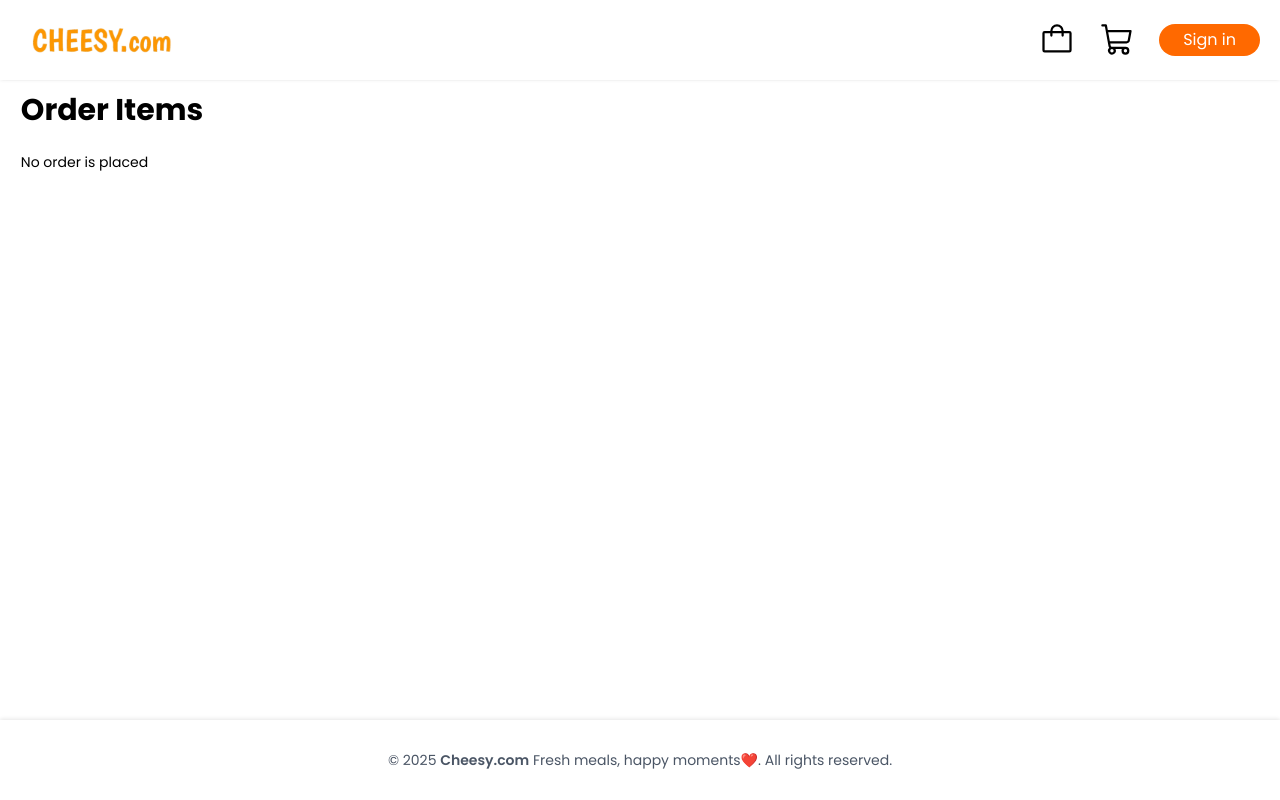
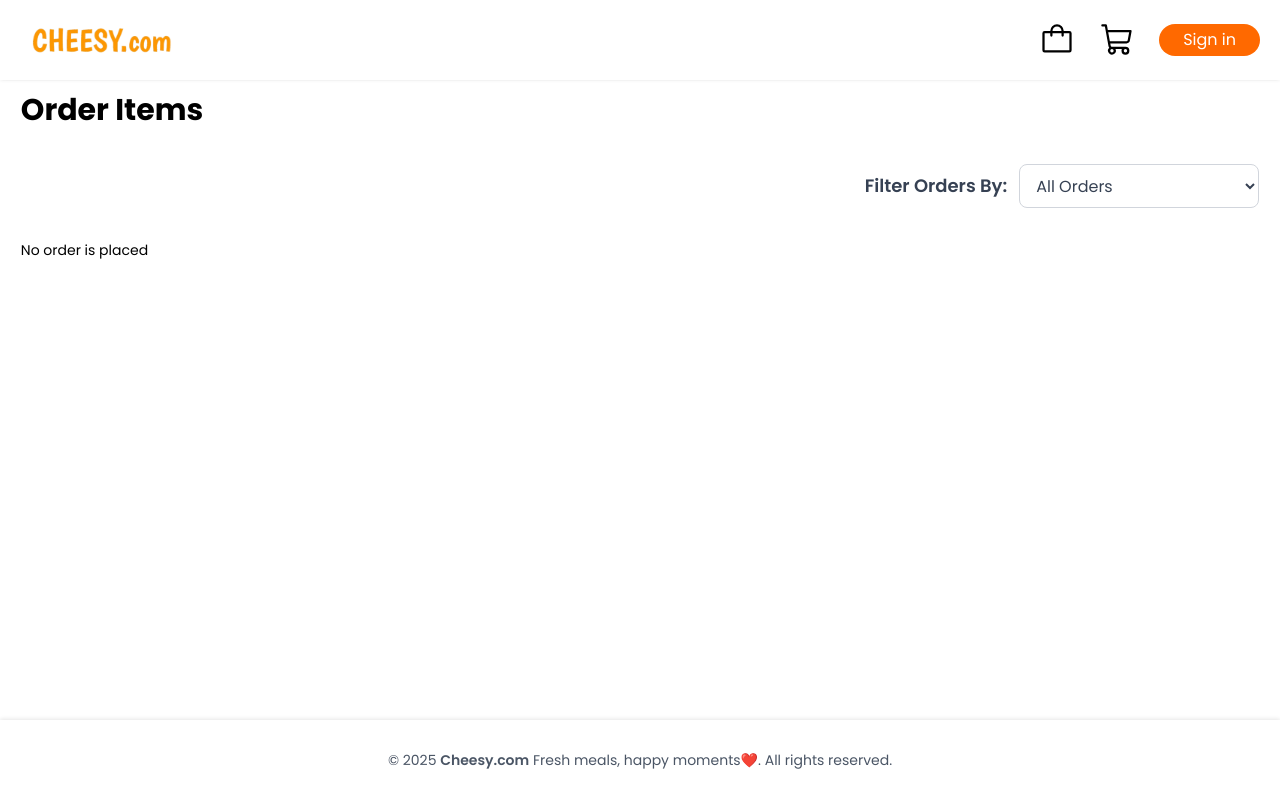
Before and after one commit to haseeb9678/Restaurant-React-App, a React (Vite) app: page /order in a window 1280 px wide. Built offline with nearby package versions, Linux system fonts and the light colour scheme.

Commit message:
add filter option in order page in user

```diff
--- a/src/components/ChangePassword.jsx
+++ b/src/components/ChangePassword.jsx
@@ -63,7 +63,6 @@ const ChangePassword = () => {
 
         if (newValidation && oldValidation) {
             if (oldPasswordValue == loggedUser.password) {
-                console.log('pass');
                 loggedUser.password = newPasswordValue
                 updateUser(loggedUser)
             } else {
--- a/src/components/Contact.jsx
+++ b/src/components/Contact.jsx
@@ -5,6 +5,7 @@ const Contact = () => {
     const handleSubmit = (e) => {
         e.preventDefault();
         toast.success("Feedback form submitted")
+        e.target.reset()
     }
     return (
         <section id='contact' className="min-h-screen flex flex-col items-center justify-center px-6 py-12 bg-gradient-to-b from-yellow-50 to-white">
@@ -50,7 +51,7 @@ const Contact = () => {
                     ></textarea>
                     <button
                         type="submit"
-                        className="bg-yellow-500 text-white py-3 rounded-lg hover:bg-yellow-600 transition">
+                        className="bg-yellow-500 cursor-pointer text-white py-3 rounded-lg hover:bg-yellow-600 transition">
                         Send Message
                     </button>
                 </form>
--- a/src/pages/Auth.jsx
+++ b/src/pages/Auth.jsx
@@ -18,9 +18,6 @@ const Auth = () => {
     const [invalidWarn, setInvalidWarn] = useState({ status: false, message: '' })
     const { setHideNav } = useOutletContext()
     const navigate = useNavigate()
-
-    console.log(users);
-
 
     useEffect(() => {
         setHideNav(true)
--- a/src/pages/Order.jsx
+++ b/src/pages/Order.jsx
@@ -5,16 +5,38 @@ import { UserInfoContext } from '../contexts/userInfo';
 
 const Order = () => {
     const { loggedUser, loggedIn } = useContext(UserInfoContext)
-
+    const [filterStatus, setFilterStatus] = useState('all')
     return (
         <>
-            <section className='px-2'>
+            <section className='px-2 flex flex-col gap-3'>
                 <h2 className='font-bold text-3xl mb-6'>Order Items</h2>
+                <form action="" className="w-full flex justify-end mb-5">
+                    <div className="flex items-center gap-3">
+                        <label htmlFor="filter" className="font-semibold text-lg text-gray-700">
+                            Filter Orders By:
+                        </label>
+                        <select
+                            onChange={(e) => {
+                                setFilterStatus(e.target.value)
+                            }}
+                            name="filter"
+                            id="filter"
+                            defaultValue="all"
+                            className="bg-white border outline-none border-gray-300 w-44 lg:w-60 h-11 rounded-lg px-3 text-gray-700"
+                        >
+                            <option value="all">All Orders</option>
+                            <option value="processing">Processing</option>
+                            <option value="processed">Processed</option>
+                            <option value="cancelled">Cancelled</option>
+                        </select>
+                    </div>
+                </form>
                 {
                     loggedIn && loggedUser.ordersData.orders.length > 0 ? (
                         <div className='grid grid-cols-1 gap-2'>
                             {
                                 loggedUser.ordersData.orders.map((order_item) => {
+                                    if (order_item.status == filterStatus || filterStatus == 'all') {
                                         return <OrderItem
                                             key={order_item.id}
                                             id={order_item.id}
@@ -23,6 +45,7 @@ const Order = () => {
                                             quantity={order_item.quantity}
                                             status={order_item.status}
                                         />
+                                    }
                                 })
                             }
                         </div>
--- a/src/pages/OrderItem.jsx
+++ b/src/pages/OrderItem.jsx
@@ -86,10 +86,17 @@ const OrderItem = () => {
                 };
 
                 updateUser(updatedUser);
-                console.log('runs');
 
                 setQuantity(0);
                 setTotalPrice(0);
+                toast.success(
+                    <p>
+                        Item
+                        <span className='font-semibold'> {item.name} </span>
+                        Added to cart
+                    </p>
+
+                )
             } else {
                 if (!warn) {
                     toogleWarn();
--- a/src/pages/UserPage.jsx
+++ b/src/pages/UserPage.jsx
@@ -37,7 +37,6 @@ const UserPage = () => {
         localStorage.removeItem("cartItems")
         localStorage.removeItem("orderItems")
     }
-    console.log(loggedUser);
 
     if (!loggedUser) {
         return <section>User not found...</section>
```
Lines whose indentation alone changed are shown as unchanged.
